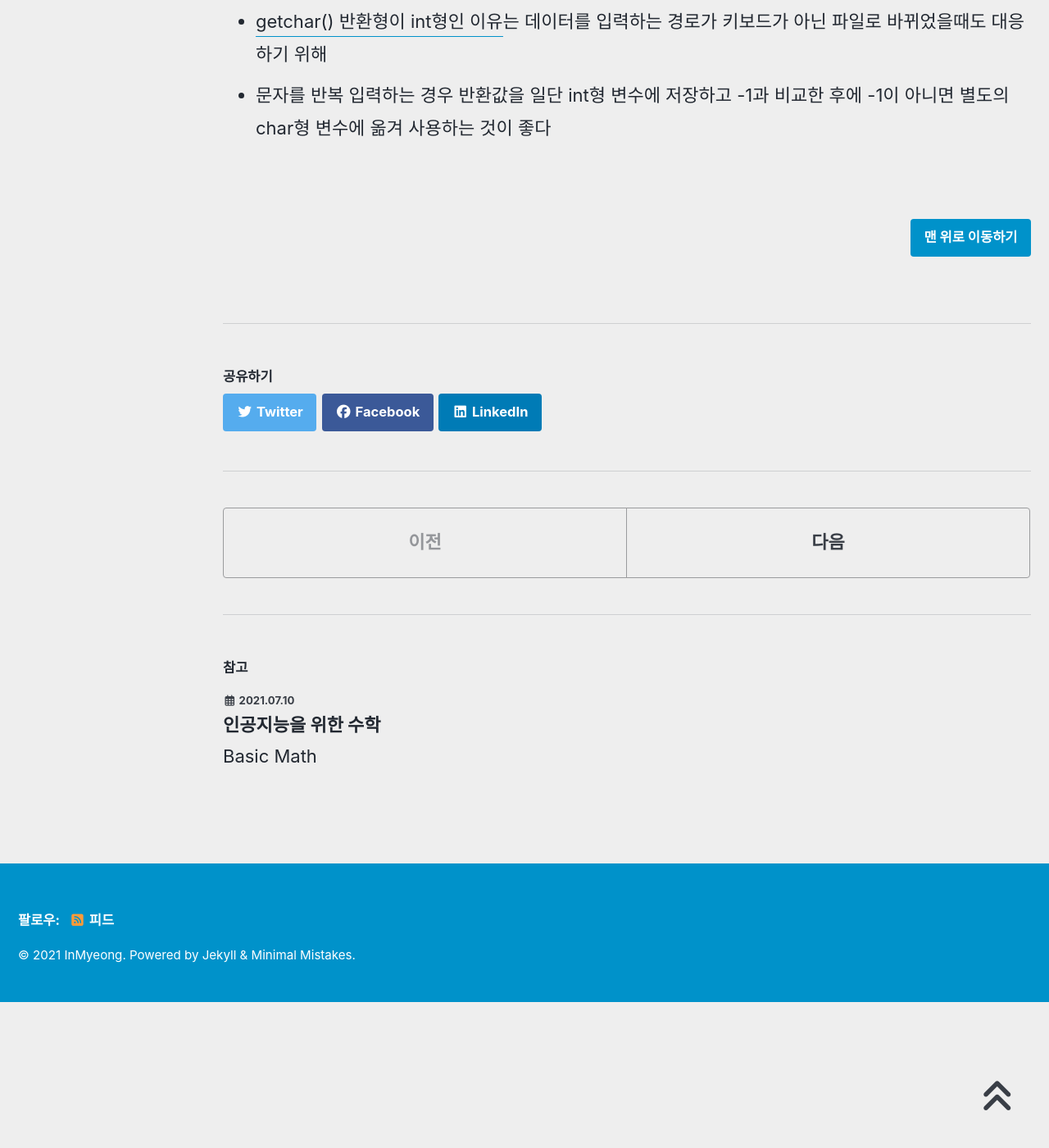
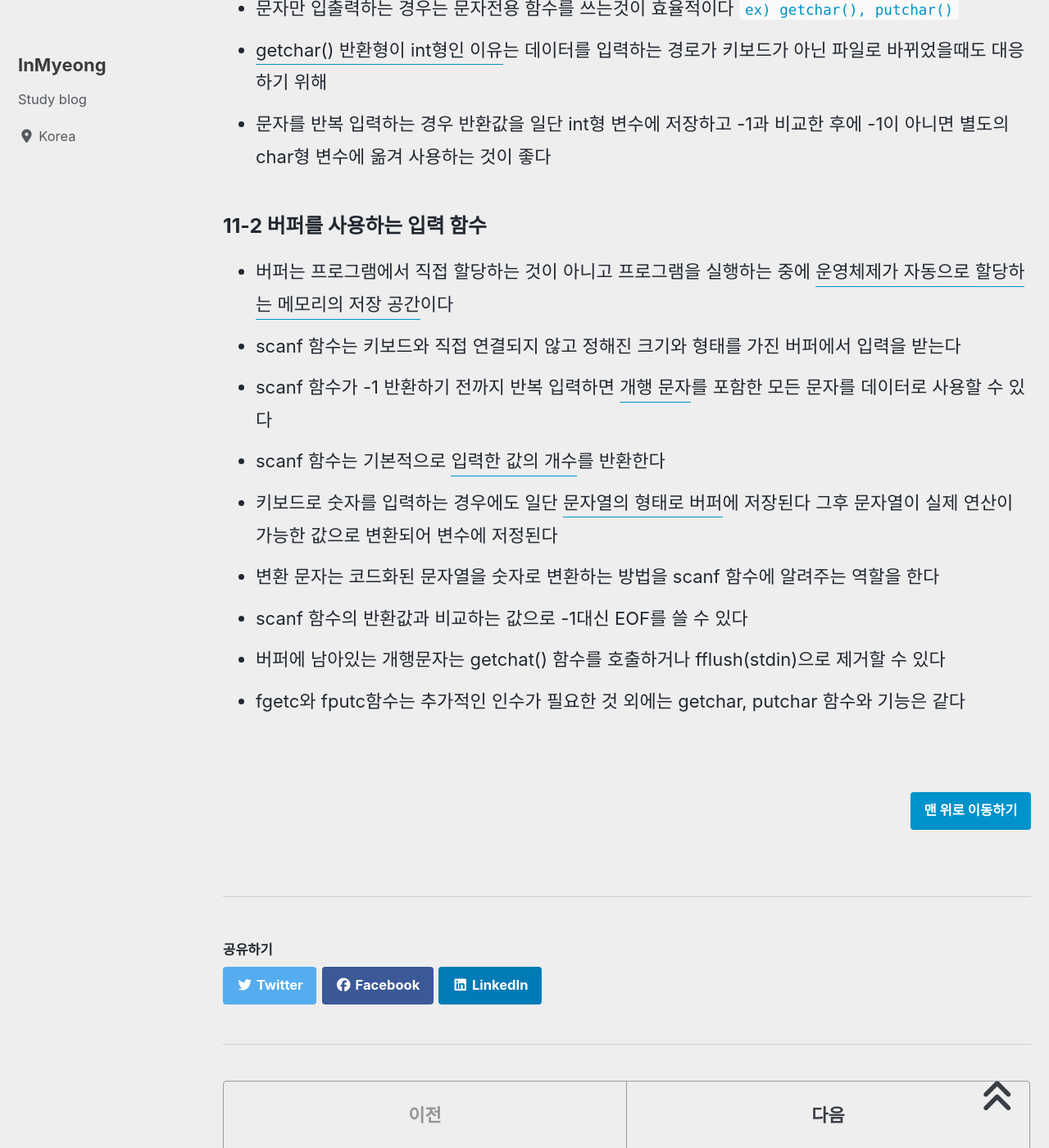
Before and after one commit to devMyeong/devMyeong.github.io, a Jekyll site: the page built from _posts/c/2021-06-28-c.md, in a window 1280 px wide and 1400 px high, scrolled down 11131 px. Shown: the whole window at 82% size. Built offline with Jekyll 4.4.1, drawn with Linux system fonts in a browser that asks for light colours; cached includes are drawn as plain includes; nearby versions of some CDN libraries; some web fonts are replaced.

Commit message:
update c chapter 11-2

```diff
--- a/_posts/c/2021-06-28-c.md
+++ b/_posts/c/2021-06-28-c.md
@@ -206,6 +206,17 @@ void input_ary(double *pa, int size)
 - <u>getchar() 반환형이 int형인 이유</u>는 데이터를 입력하는 경로가 키보드가 아닌 파일로 바뀌었을때도 대응하기 위해
 - 문자를 반복 입력하는 경우 반환값을 일단 int형 변수에 저장하고 -1과 비교한 후에 -1이 아니면 별도의 char형 변수에 옮겨 사용하는 것이 좋다
 
+### 11-2 버퍼를 사용하는 입력 함수
+- 버퍼는 프로그램에서 직접 할당하는 것이 아니고 프로그램을 실행하는 중에 <u>운영체제가 자동으로 할당하는 메모리의 저장 공간</u>이다
+- scanf 함수는 키보드와 직접 연결되지 않고 정해진 크기와 형태를 가진 버퍼에서 입력을 받는다
+- scanf 함수가 -1 반환하기 전까지 반복 입력하면 <u>개행 문자</u>를 포함한 모든 문자를 데이터로 사용할 수 있다
+- scanf 함수는 기본적으로 <u>입력한 값의 개수</u>를 반환한다
+- 키보드로 숫자를 입력하는 경우에도 일단 <u>문자열의 형태로 버퍼</u>에 저장된다 그후 문자열이 실제 연산이 가능한 값으로 변환되어 변수에 저정된다
+- 변환 문자는 코드화된 문자열을 숫자로 변환하는 방법을 scanf 함수에 알려주는 역할을 한다
+- scanf 함수의 반환값과 비교하는 값으로 -1대신 EOF를 쓸 수 있다
+- 버퍼에 남아있는 개행문자는 getchat() 함수를 호출하거나 fflush(stdin)으로 제거할 수 있다
+- fgetc와 fputc함수는 추가적인 인수가 필요한 것 외에는 getchar, putchar 함수와 기능은 같다
+
 <br>
 
 [맨 위로 이동하기](#){: .btn .btn--primary }{: .align-right}
```
